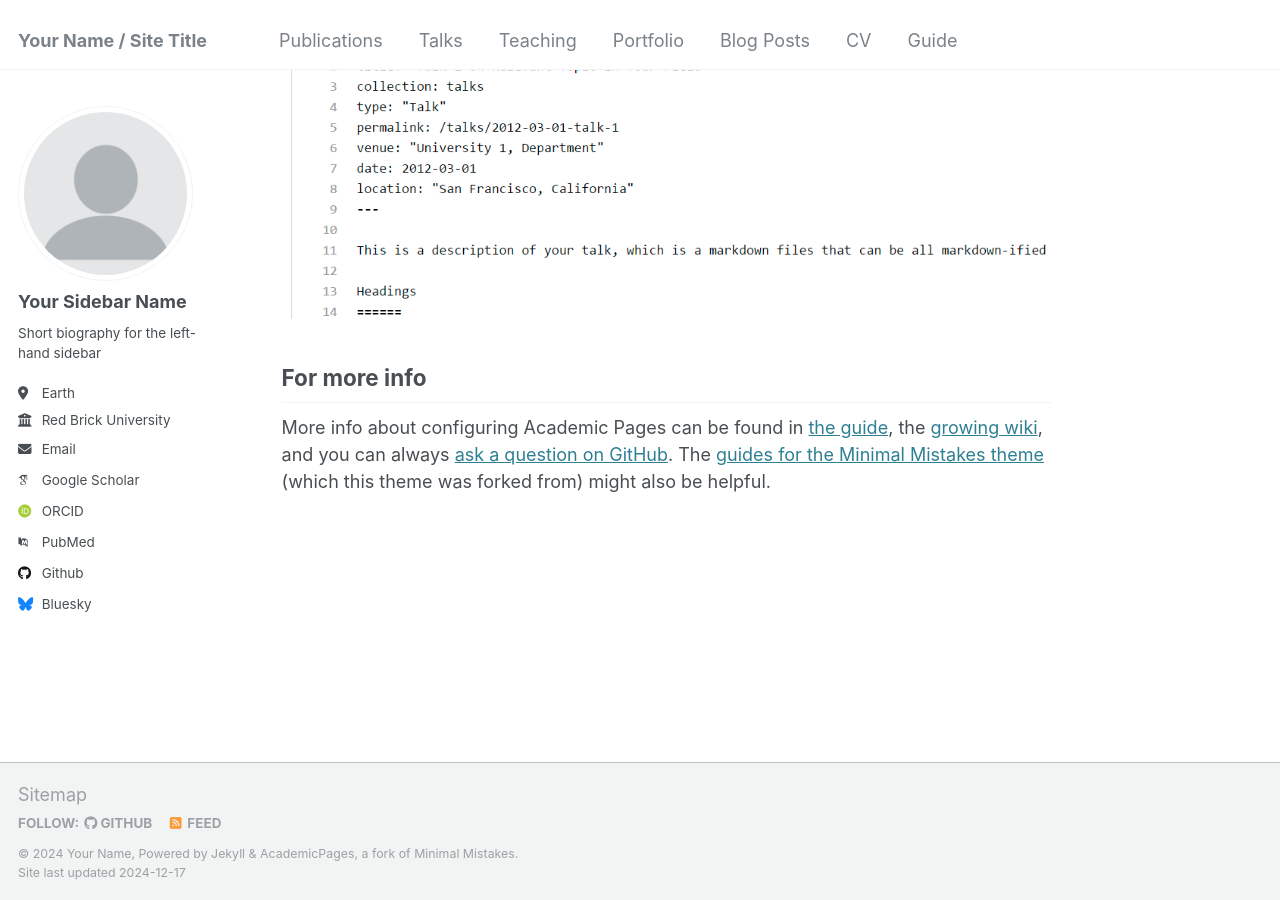
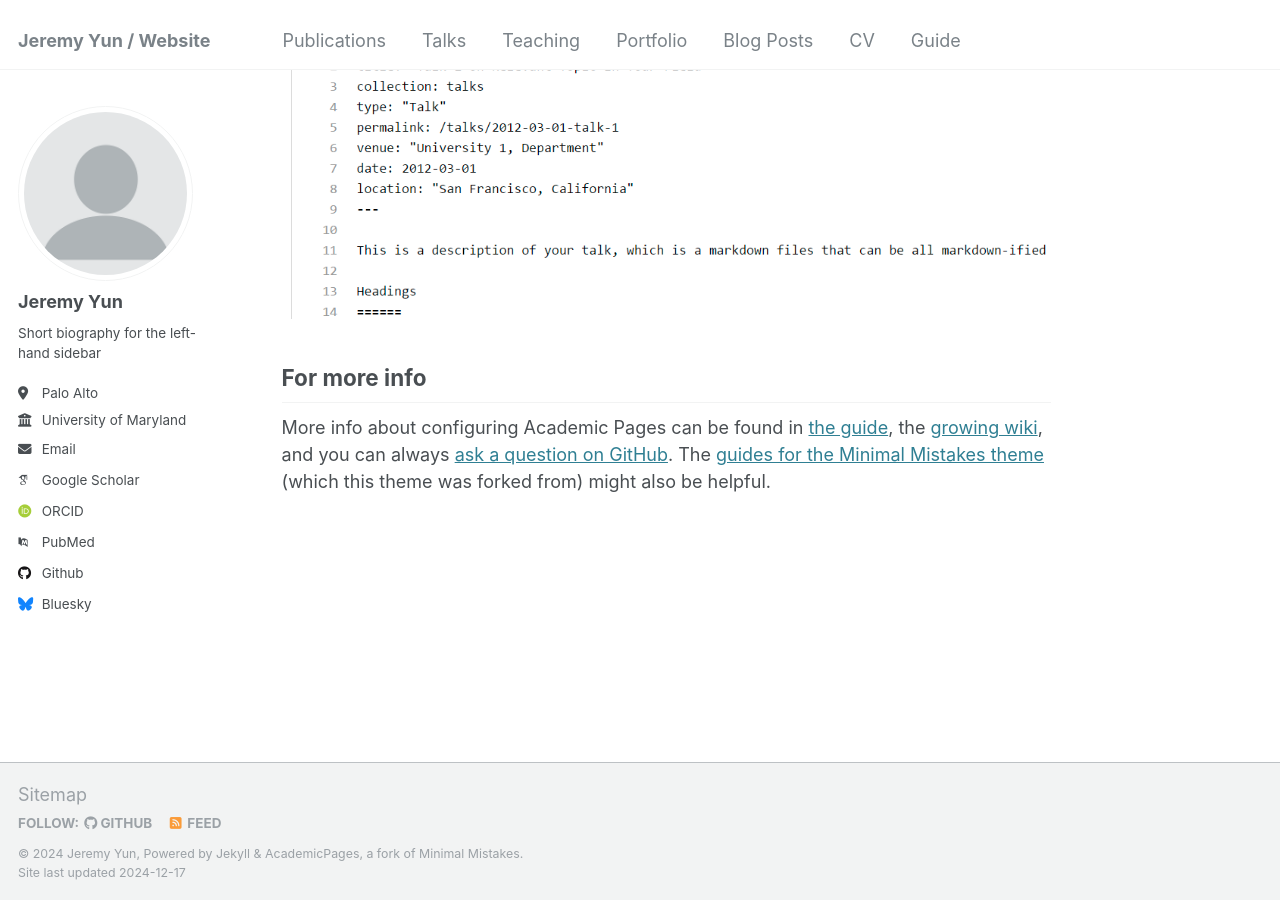
Before and after one commit to JermYeWorm/JermYeWorm.github.io, a Jekyll site: the page built from _pages/about.md, in a window 1280 px wide and 900 px high, scrolled down 2643 px. Built offline with Jekyll 4.4.1, drawn with Linux system fonts in a browser that asks for light colours; some web fonts are replaced.

Commit message:
Update _config.yml

```diff
--- a/_config.yml
+++ b/_config.yml
@@ -8,13 +8,13 @@
 
 # Basic Site Settings
 locale                   : "en-US"
-title                    : "Your Name / Site Title"
+title                    : "Jeremy Yun / Website"
 title_separator          : "-"
-name                     : &name "Your Name"
+name                     : &name "Jeremy Yun"
 description              : &description "personal description"
-url                      : https://academicpages.github.io # the base hostname & protocol for your site e.g. "https://[your GitHub username].github.io"
+url                      : https://jermyeworm.github.io # the base hostname & protocol for your site e.g. "https://[your GitHub username].github.io"
 baseurl                  : "" # the subpath of your site, e.g. "/blog"
-repository               : "academicpages/academicpages.github.io"
+repository               : "JermYeWorm/JermYeWorm.github.io"
 
 # Site Author - The following control what appear as part of the author content on the side bar.
 #               If a field is blank the icon and link will not appear, otherwise it will be shown.
@@ -22,17 +22,17 @@ repository               : "academicpages/academicpages.github.io"
 author:
   # Biographic information
   avatar           : "profile.png"
-  name             : "Your Sidebar Name"
+  name             : "Jeremy Yun"
   pronouns         : # example: "she/her"
   bio              : "Short biography for the left-hand sidebar"
-  location         : "Earth"
-  employer         : "Red Brick University"
+  location         : "Palo Alto"
+  employer         : "University of Maryland"
   uri              : # URL
-  email            : "none@example.org"
+  email            : "jyun1129@umd.edu"
 
   # Academic websites
   arxiv            : # URL - Update with the correct link to your profile
-  googlescholar    : "https://scholar.google.com/citations?user=PS_CX0AAAAAJ"
+  googlescholar    : "https://scholar.google.com/citations?user=S5JpUh0AAAAJ&hl=en"
   impactstory      : # URL
   orcid            : "http://orcid.org/yourorcidurl"
   semantic         : # URL
```
